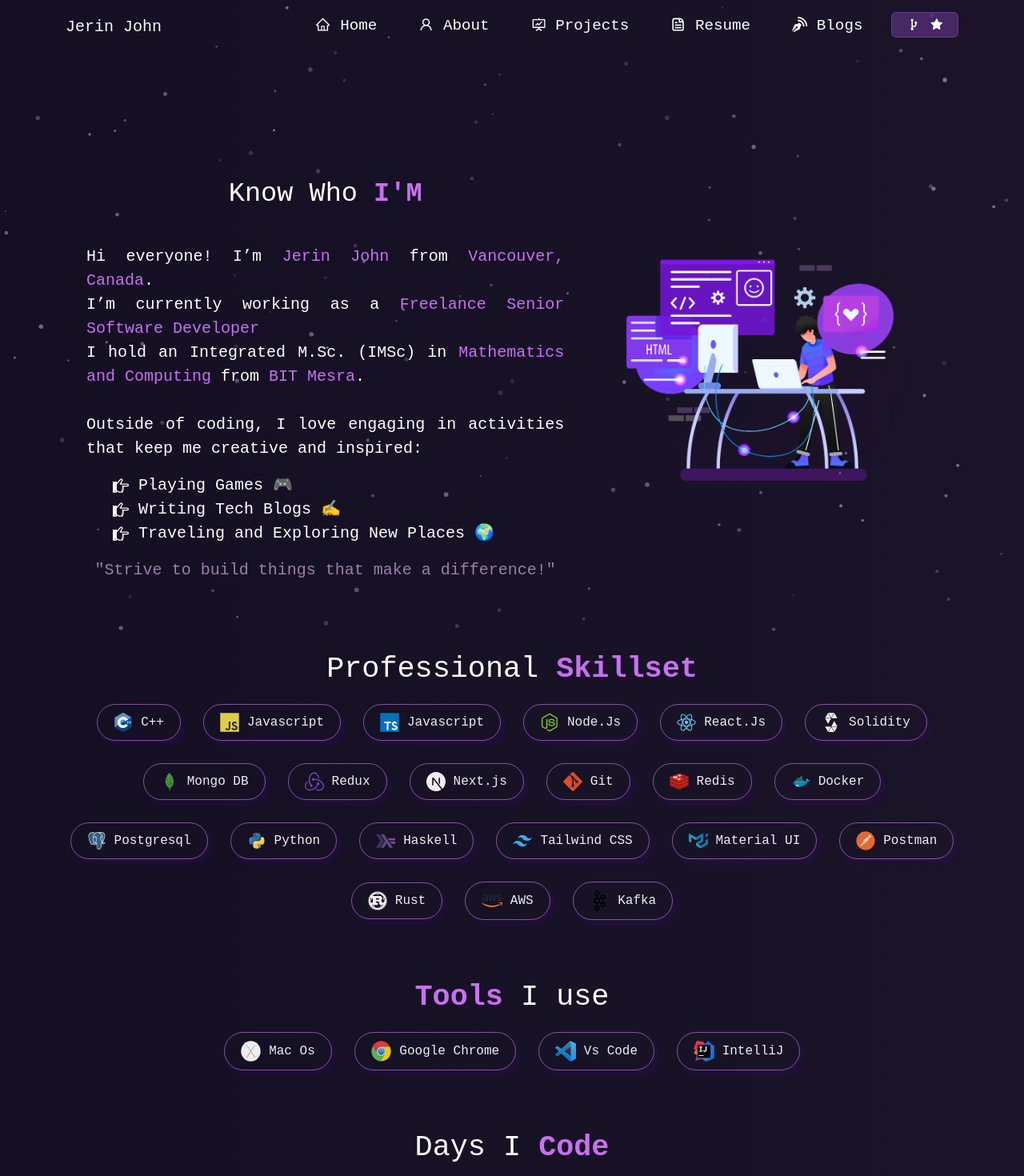
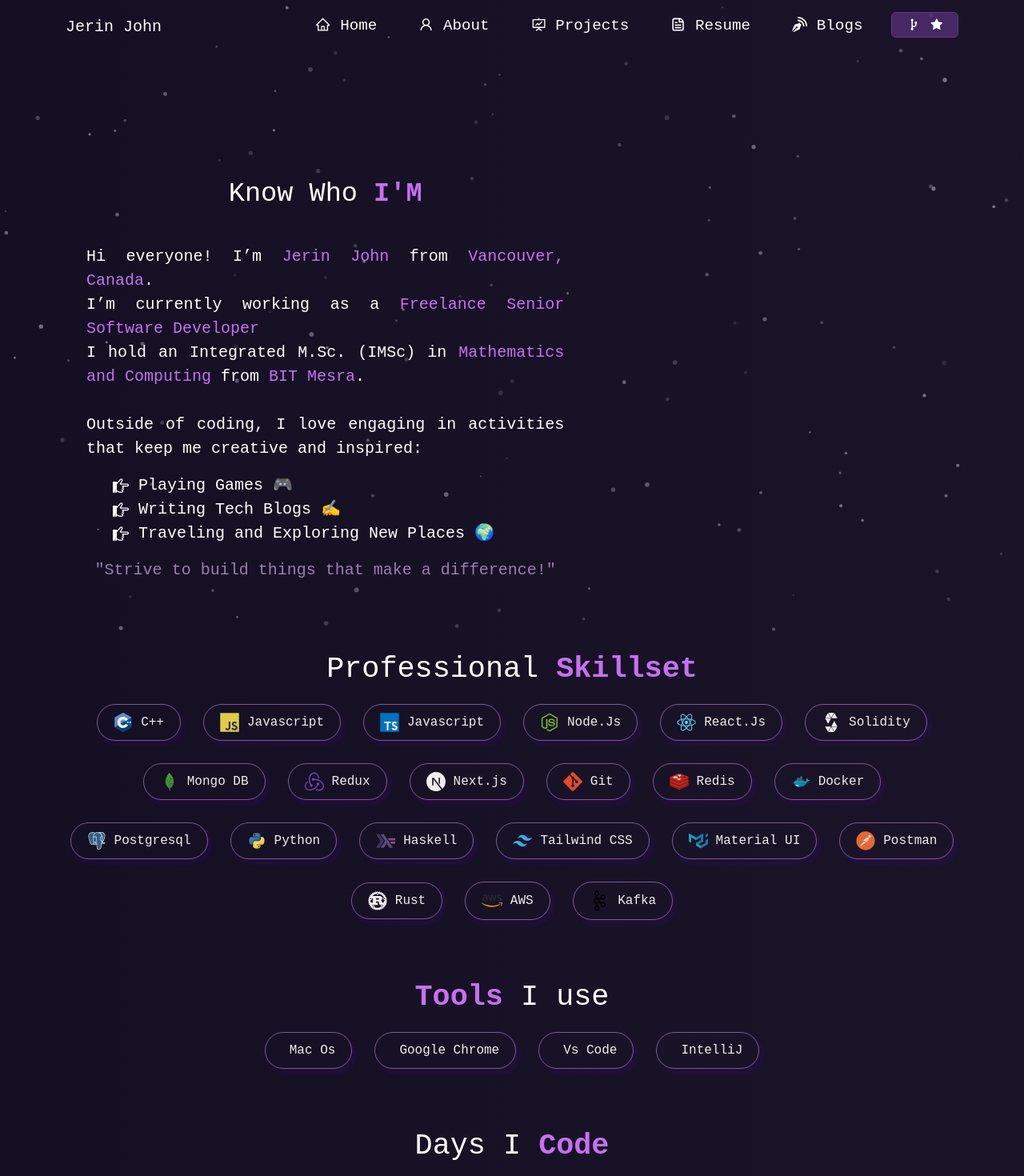
Before and after one commit to jerin/MyPortfolio, a React (Vite) app: page /about in a window 1280 px wide. Shown: the top 1470 px of the page at 80% size. Built offline with nearby package versions, Linux system fonts and the light colour scheme; a web font is replaced by a local one.

Commit message:
commented more pages

```diff
--- a/src/Components/About/About.jsx
+++ b/src/Components/About/About.jsx
@@ -4,7 +4,7 @@
 import Github from "./Github.jsx";
 import Techstack from "./TechStack.jsx";
 import Aboutcard from "./AboutCard.jsx";
-import laptopImg from "../../Assets/about.png";
+// import laptopImg from "../../Assets/about.png";
 import Toolstack from "./Toolstack.jsx";
 
 function About() {
@@ -32,7 +32,7 @@
               style={{ paddingTop: "120px", paddingBottom: "50px" }}
               className="about-img"
             >
-              <img src={laptopImg} alt="about" className="img-fluid" />
+              {/* <img src={laptopImg} alt="about" className="img-fluid" /> */}
             </Col>
           </Row>
           <h1 className="project-heading">
--- a/src/Components/About/ToolStack.jsx
+++ b/src/Components/About/ToolStack.jsx
@@ -1,28 +1,28 @@
 import React from "react";
 import { Col, Row } from "react-bootstrap";
-import macOs from "../../Assets/TechIcons/Apple MacOSX.svg";
-import chrome from "../../Assets/TechIcons/Google Chrome.svg";
-import vsCode from "../../Assets/TechIcons/vscode.svg";
-import intelliJ from "../../Assets/TechIcons/intellij-idea.svg";
+// import macOs from "../../Assets/TechIcons/Apple MacOSX.svg";
+// import chrome from "../../Assets/TechIcons/Google Chrome.svg";
+// import vsCode from "../../Assets/TechIcons/vscode.svg";
+// import intelliJ from "../../Assets/TechIcons/intellij-idea.svg";
 
 function Toolstack() {
   return (
     <Row style={{ justifyContent: "center", paddingBottom: "50px" }}>
       <Col xs={4} md={2} className="tech-icons">
-        <img src={macOs} alt="macOs" className="tech-icon-images" />
+        {/* <img src={macOs} alt="macOs" className="tech-icon-images" /> */}
         <div className="tech-icons-text">Mac Os</div>
       </Col>
       <Col xs={4} md={2} className="tech-icons ">
-        <img src={chrome} alt="Chrome" className="tech-icon-images" />
+        {/* <img src={chrome} alt="Chrome" className="tech-icon-images" /> */}
         <div className="tech-icons-text">Google Chrome</div>
       </Col>
       <Col xs={4} md={2} className="tech-icons ">
-        <img src={vsCode} alt="vsCode" className="tech-icon-images" />
+        {/* <img src={vsCode} alt="vsCode" className="tech-icon-images" /> */}
         <div className="tech-icons-text">Vs Code</div>
       </Col>
 
       <Col xs={4} md={2} className="tech-icons ">
-        <img src={intelliJ} alt="go" className="tech-icon-images" />
+        {/* <img src={intelliJ} alt="go" className="tech-icon-images" /> */}
         <div className="tech-icons-text">IntelliJ</div>
       </Col>
     </Row>
--- a/src/Components/Home/Home.jsx
+++ b/src/Components/Home/Home.jsx
@@ -3,7 +3,7 @@
 import Type from "./Type.jsx";
 import Home2 from "./HomeDetails.jsx";
 import Particle from "../Particle.jsx";
-import homeLogo from "../../assets/home-main.svg";
+// import homeLogo from "../../assets/home-main.svg";
 import {
   AiFillGithub,
   AiOutlineTwitter,
@@ -36,12 +36,12 @@
             </Col>
 
             <Col md={5} style={{ paddingBottom: 20 }}>
-              <img
+              {/* <img
                 src={homeLogo}
                 alt="home pic"
                 className="img-fluid"
                 style={{ maxHeight: "450px" }}
-              />
+              /> */}
             </Col>
           </Row>
         </Container>
--- a/src/Components/Home/HomeDetails.jsx
+++ b/src/Components/Home/HomeDetails.jsx
@@ -1,6 +1,6 @@
 import React from "react";
 import { Container, Row, Col } from "react-bootstrap";
-import myImg from "../../assets/avatar.svg";
+// import myImg from "../../assets/avatar.svg";
 import Tilt from "react-parallax-tilt";
 
 function Home2() {
@@ -49,7 +49,7 @@
           </Col>
           <Col md={4} className="myAvtar">
             <Tilt>
-              <img src={myImg} className="img-fluid" alt="avatar" />
+              {/* <img src={myImg} className="img-fluid" alt="avatar" /> */}
             </Tilt>
           </Col>
         </Row>
--- a/src/Components/Navbar.jsx
+++ b/src/Components/Navbar.jsx
@@ -13,7 +13,7 @@
 import { CgGitFork, CgFileDocument } from "react-icons/cg";
 import { ImBlog } from "react-icons/im";
 import { useState } from "react";
-import logo from "../Assets/logo.png";
+// import logo from "../Assets/logo.png";
 
 function NavBar() {
   const [expand, updateExpanded] = useState(false);
--- a/src/Components/Projects/Projects.jsx
+++ b/src/Components/Projects/Projects.jsx
@@ -2,12 +2,12 @@
 import { Container, Row, Col } from "react-bootstrap";
 import ProjectDetails from "./ProjectDetails.jsx";
 import Particle from "../Particle.jsx";
-import leaf from "../../assets/Projects/leaf.png";
-import emotion from "../../Assets/Projects/emotion.png";
-import editor from "../../Assets/Projects/codeEditor.png";
-import chatify from "../../Assets/Projects/chatify.png";
-import suicide from "../../Assets/Projects/suicide.png";
-import bitsOfCode from "../../Assets/Projects/blog.png";
+// import leaf from "../../assets/Projects/leaf.png";
+// import emotion from "../../Assets/Projects/emotion.png";
+// import editor from "../../Assets/Projects/codeEditor.png";
+// import chatify from "../../Assets/Projects/chatify.png";
+// import suicide from "../../Assets/Projects/suicide.png";
+// import bitsOfCode from "../../Assets/Projects/blog.png";
 
 function Projects() {
   return (
@@ -24,7 +24,7 @@
           <Row style={{ justifyContent: "center", paddingBottom: "10px" }}>
             <Col md={4} className="project-card">
               <ProjectDetails
-                imgPath={chatify}
+                // imgPath={chatify}
                 isBlog={false}
                 title="Chatify"
                 description="Personal Chat Room or Workspace to share resources and hangout with friends build with react.js, Material-UI, and Firebase. Have features which allows user for realtime messaging, image sharing as well as supports reactions on messages."
@@ -33,7 +33,7 @@
 
             <Col md={4} className="project-card">
               <ProjectDetails
-                imgPath={bitsOfCode}
+                // imgPath={bitsOfCode}
                 isBlog={false}
                 title="Bits-0f-C0de"
                 description="My personal blog page build with Next.js and Tailwind Css which takes the content from makdown files and renders it using Next.js. Supports dark mode and easy to write blogs using markdown."
@@ -42,7 +42,7 @@
 
             <Col md={4} className="project-card">
               <ProjectDetails
-                imgPath={editor}
+                // imgPath={editor}
                 isBlog={false}
                 title="Editor.io"
                 description="Online code and markdown editor build with react.js. Online Editor which supports html, css, and js code with instant view of website. Online markdown editor for building README file which supports GFM, Custom Html tags with toolbar and instant preview.Both the editor supports auto save of work using Local Storage"
@@ -51,7 +51,7 @@
 
             <Col md={4} className="project-card">
               <ProjectDetails
-                imgPath={leaf}
+                // imgPath={leaf}
                 isBlog={false}
                 title="Plant AI"
                 description="Used the plant disease dataset from Kaggle and trained a image classifer model using 'PyTorch' framework using CNN and Transfer Learning with 38 classes of various plant leaves. The model was successfully able to detect diseased and healthy leaves of 14 unique plants. I was able to achieve an accuracy of 98% by using Resnet34 pretrained model."
@@ -60,7 +60,7 @@
 
             <Col md={4} className="project-card">
               <ProjectDetails
-                imgPath={suicide}
+                // imgPath={suicide}
                 isBlog={false}
                 title="Ai For Social Good"
                 description="Using 'Natural Launguage Processing' for the detection of suicide-related posts and user's suicide ideation in cyberspace  and thus helping in sucide prevention."
@@ -69,7 +69,7 @@
 
             <Col md={4} className="project-card">
               <ProjectDetails
-                imgPath={emotion}
+                // imgPath={emotion}
                 isBlog={false}
                 title="Face Recognition and Emotion Detection"
                 description="Trained a CNN classifier using 'FER-2013 dataset' with Keras and tensorflow backened. The classifier sucessfully predicted the various types of emotions of human. And the highest accuracy obtained with the model was 60.1%.
```
